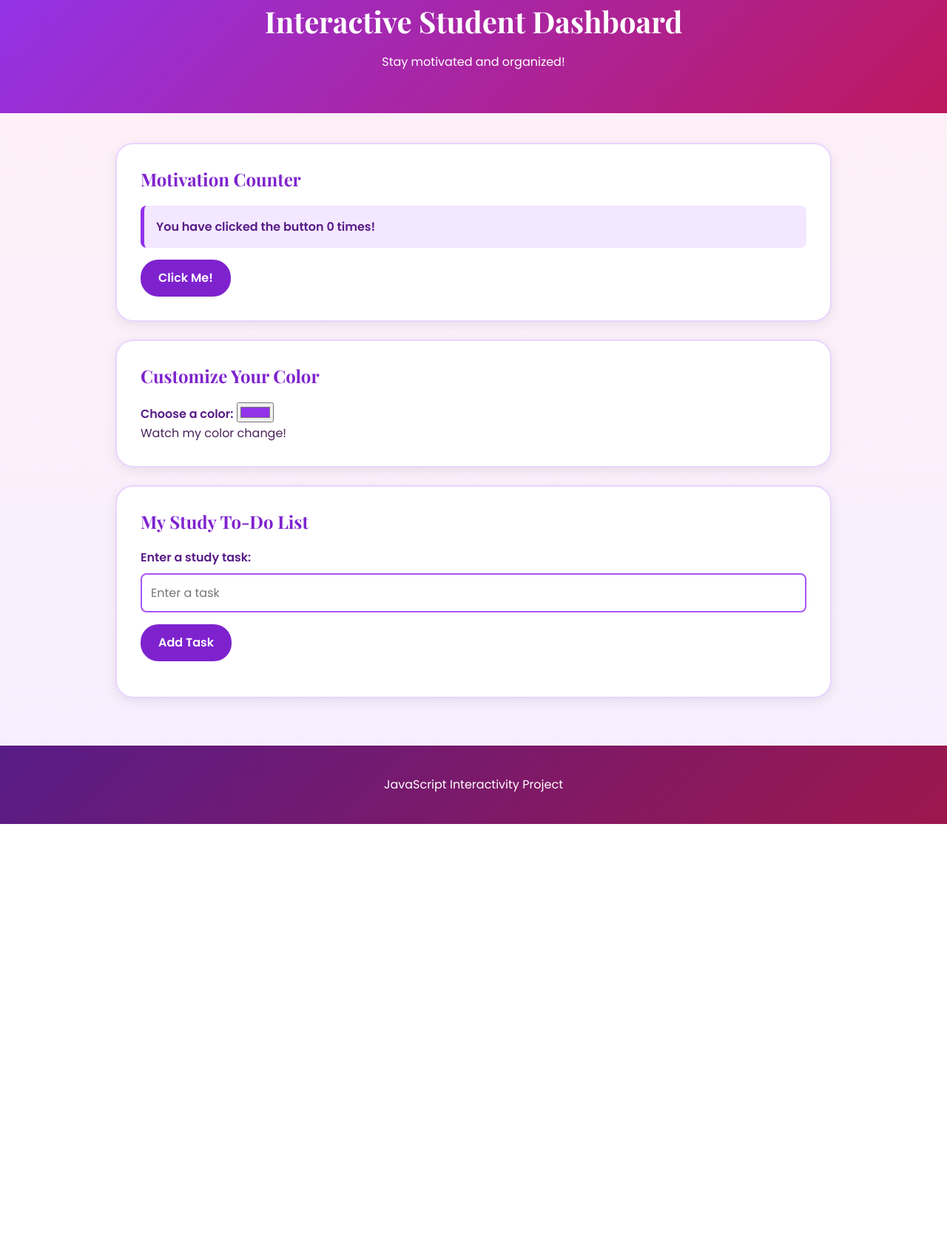
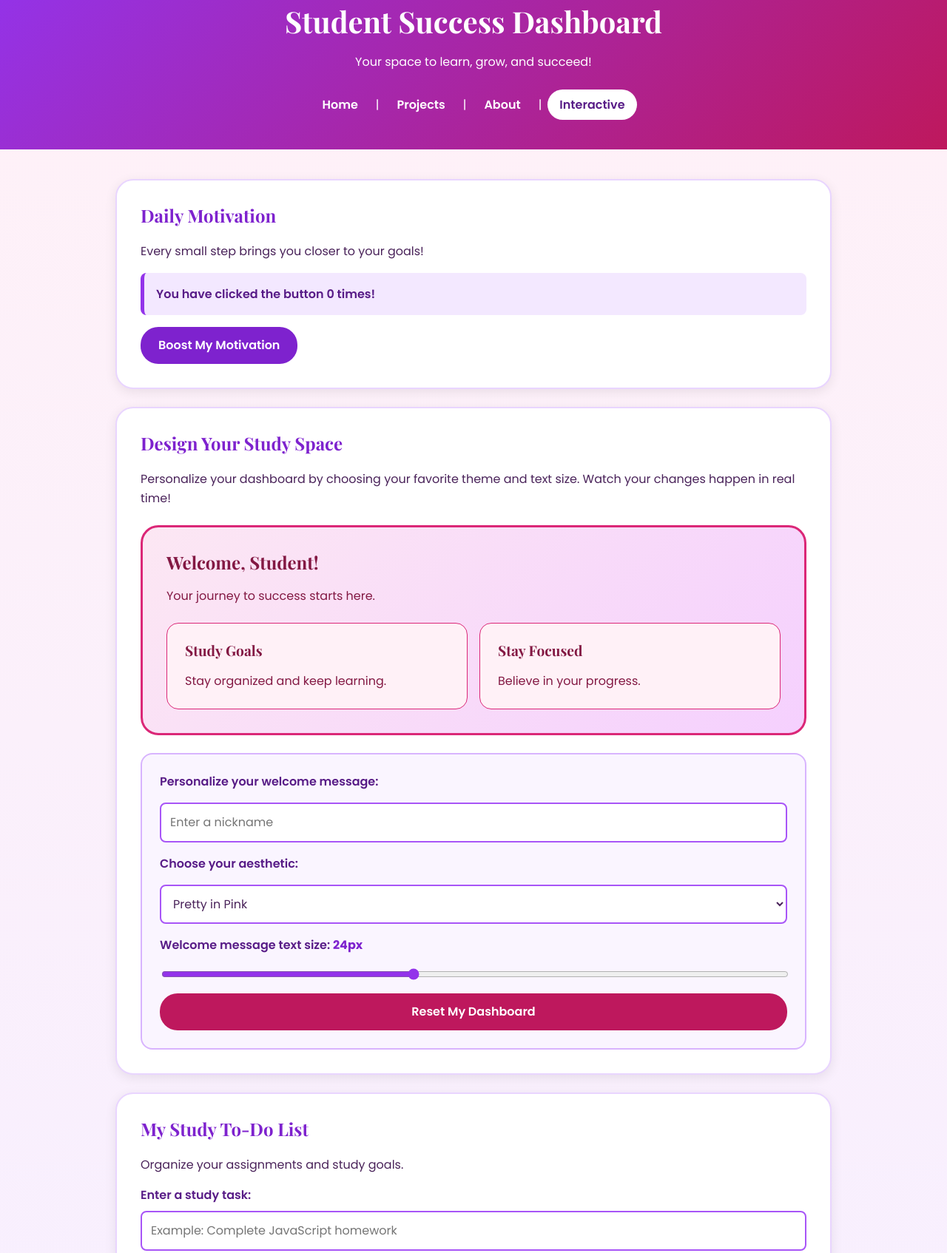
Before and after one commit to amccoy-lab/Homework-1, a plain HTML site: page interactive.html in a window 1280 px wide. Shown: the part 37-1731 px from the top of the page at 74% size. Before the commit the page ends 1151 px from the top, so only its background shows below. Drawn offline with nearby package versions, Linux system fonts and the light colour scheme.

Commit message:
Refactor interactive.html for improved structure and clarity, enhance features for user engagement and personalization

```diff
--- a/interactive.html
+++ b/interactive.html
@@ -1,50 +1,195 @@
 <!DOCTYPE html>
 <html lang="en">
+
 <head>
     <meta charset="UTF-8">
-    <meta name="viewport" content="width=device-width, initial-scale=1.0">
-    <title>Interactive Student Dashboard</title>
+    <meta name="viewport"
+          content="width=device-width, initial-scale=1.0">
+
+    <title>Personalized Student Success Dashboard</title>
+
     <link rel="stylesheet" href="interactive.css">
     <script src="script.js" defer></script>
 </head>
+
 <body>
 
+<a class="skip-link" href="#main-content">
+    Skip to main content
+</a>
+
 <header>
-  <h1>Interactive Student Dashboard</h1>
-  <p>Stay motivated and organized!</p>
+
+    <h1>Student Success Dashboard</h1>
+
+    <p>Your space to learn, grow, and succeed!</p>
+
+    <nav aria-label="Main navigation">
+        <a href="index.html">Home</a> |
+        <a href="project.html">Projects</a> |
+        <a href="about.html">About</a> |
+        <a href="interactive.html"
+           aria-current="page">Interactive</a>
+    </nav>
+
 </header>
 
-<main>
+<main id="main-content">
+
+    <!-- Feature 1: Motivation Counter -->
+
     <section>
-    <h2>Motivation Counter</h2>
-    <p id="message">You have clicked the button 0 times!</p>
-    <button id="changeButton">Click Me!</button>
+
+        <h2>Daily Motivation</h2>
+
+        <p>Every small step brings you closer to your goals!</p>
+
+        <p id="message" role="status">
+            You have clicked the button 0 times!
+        </p>
+
+        <button type="button" id="changeButton">
+            Boost My Motivation
+        </button>
+
     </section>
 
+
+    <!-- Feature 2: Live Style Customizer -->
+
     <section>
-    <h2>Customize Your Color</h2>
 
-    <label for="colorInput">Choose a color:</label>
-    <input type="color" id="colorInput" value="#9333ea">
+        <h2>Design Your Study Space</h2>
 
-    <div id="colorBox">
-      Watch my color change!
+        <p>
+            Personalize your dashboard by choosing
+            your favorite theme and text size.
+            Watch your changes happen in real time!
+        </p>
+
+        <div id="dashboardPreview" class="theme-pink">
+
+            <h3 id="welcomeMessage">
+                Welcome, Student!
+            </h3>
+
+            <p>Your journey to success starts here.</p>
+
+            <div class="dashboard-grid">
+
+                <article class="dashboard-card">
+                    <h4>Study Goals</h4>
+                    <p>Stay organized and keep learning.</p>
+                </article>
+
+                <article class="dashboard-card">
+                    <h4>Stay Focused</h4>
+                    <p>Believe in your progress.</p>
+                </article>
+
             </div>
+
+        </div>
+
+        <div class="customizer">
+
+            <label for="studentName">
+                Personalize your welcome message:
+            </label>
+
+            <input
+                type="text"
+                id="studentName"
+                placeholder="Enter a nickname"
+                maxlength="30"
+            >
+
+            <label for="themeSelect">
+                Choose your aesthetic:
+            </label>
+
+            <select id="themeSelect">
+
+                <option value="pink">
+                    Pretty in Pink
+                </option>
+
+                <option value="purple">
+                    Lavender Dreams
+                </option>
+
+                <option value="blue">
+                    Ocean Blue
+                </option>
+
+                <option value="green">
+                    Sage Green
+                </option>
+
+                <option value="dark">
+                    Midnight Mode
+                </option>
+
+            </select>
+
+            <label for="fontSlider">
+                Welcome message text size:
+                <output id="fontValue"
+                        for="fontSlider">24px</output>
+            </label>
+
+            <input
+                type="range"
+                id="fontSlider"
+                min="16"
+                max="36"
+                value="24"
+            >
+
+            <button type="button" id="resetDashboard">
+                Reset My Dashboard
+            </button>
+
+        </div>
+
     </section>
 
+
+    <!-- Feature 3: Study To-Do List -->
+
     <section>
+
         <h2>My Study To-Do List</h2>
 
-    <label for="taskInput">Enter a study task:</label>
-    <input type="text" id="taskInput"
-           placeholder="Enter a task">
+        <p>Organize your assignments and study goals.</p>
 
-    <button id="addButton">Add Task</button>
+        <label for="taskInput">
+            Enter a study task:
+        </label>
+
+        <input
+            type="text"
+            id="taskInput"
+            placeholder="Example: Complete JavaScript homework"
+        >
+
+        <button type="button" id="addButton">
+            Add Task
+        </button>
 
         <ul id="taskList"></ul>
+
     </section>
+
 </main>
 
 <footer>
-  <p>JavaScript Interactivity Project</p>
+
+    <p>Student Success Dashboard | JavaScript Project</p>
+
+    <p>&copy; 2026 Armani McCoy</p>
+
 </footer>
+
+</body>
+</html>
```
Also changed, not shown: index.html (+0 -1 lines). Lines whose indentation alone changed are shown as unchanged.
